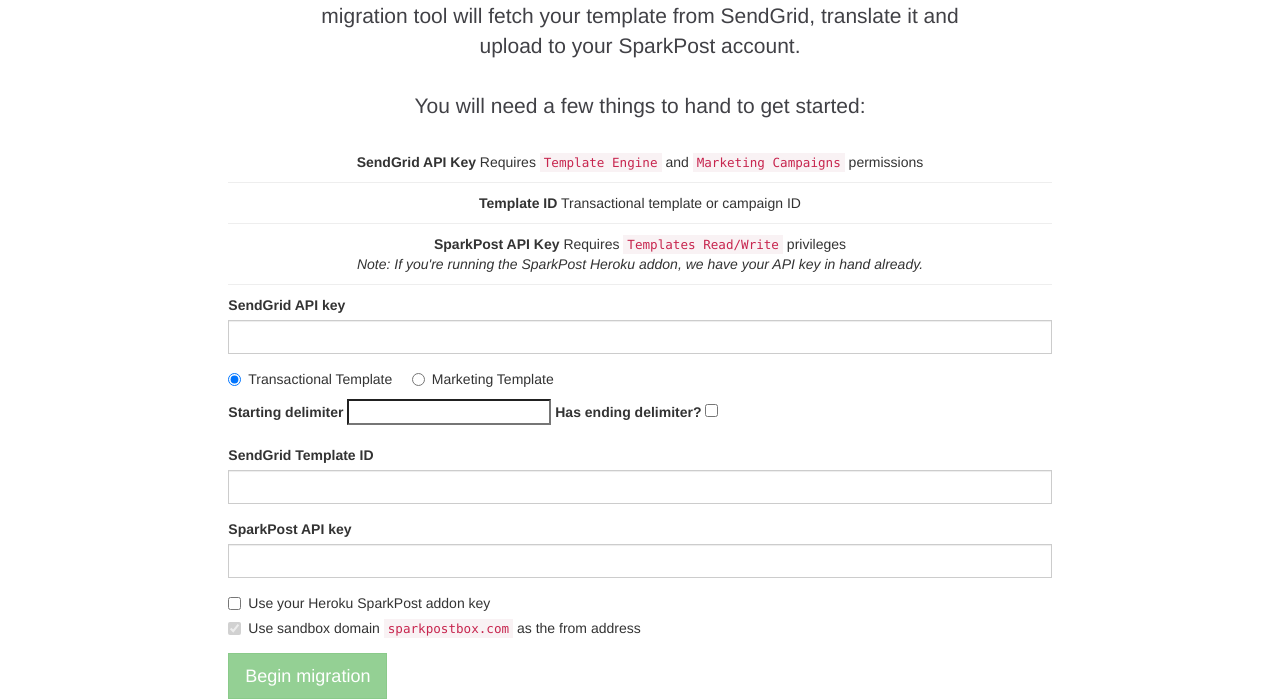
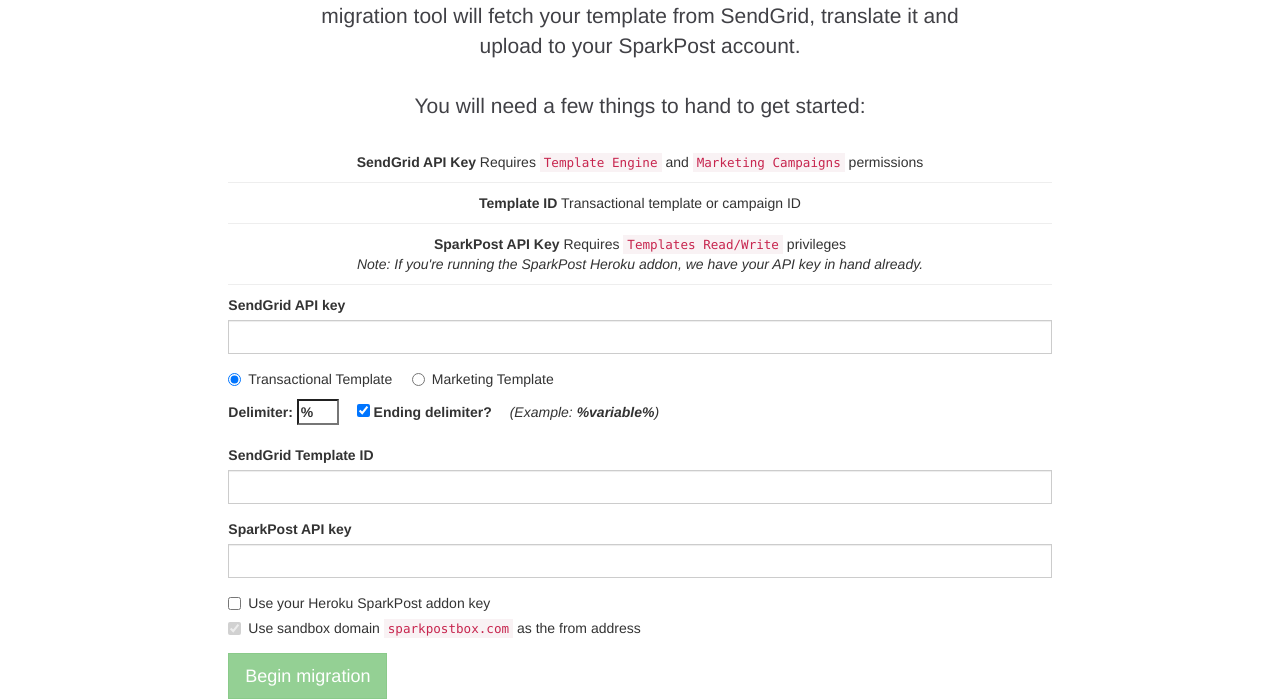
Before and after one commit to SparkPost/sendgrid-sparkpost-templates, a website: page static/migrate.html in a window 1280 px wide. Shown: the part 154-853 px from the top of the page. Drawn offline with nearby package versions, Linux system fonts and the light colour scheme; some packages are replaced by stand-ins of ours; a script that the page names is missing.

Commit message:
One-line transational template delimiter widgets

```diff
--- a/static/main.css
+++ b/static/main.css
@@ -151,3 +151,11 @@
   margin-top: 0;
   margin-bottom: 0;
 }
+
+#delimiterCtrls label {
+  padding-right: 1em;
+}
+
+.varExample {
+  font-style: italic;
+}
--- a/static/migrate.html
+++ b/static/migrate.html
@@ -81,16 +81,17 @@
                 </label>
               </div>
 
-              <div class="form-group" ng-show="!marketingTemplate">
-                  <label> Starting delimiter
-                    <input type="text" ng-model="startingDelimiter" />
-                  </label>
-                  <label> Has ending delimiter?
-                    <input type="checkbox" ng-model="endingDelimiter" name="endingDelimiter" id="endingDelimiter">
-                  </label>
-                  <div ng-show="startingDelimiter">
-                    Example: <strong>{{startingDelimiter}}tag{{ endingDelimiter ? startingDelimiter : null}}</strong>
-                  </div>
+              <div class="form-group" id="delimiterCtrls" ng-show="!marketingTemplate">
+                <label>Delimiter:
+                    <input type="text" size="2" ng-model="startingDelimiter" />
+                </label>
+                <label>
+                  <input type="checkbox" ng-model="endingDelimiter" name="endingDelimiter" id="endingDelimiter">
+                  Ending delimiter?
+                </label>
+                <span class="varExample">
+                (Example: <strong>{{startingDelimiter}}variable{{ endingDelimiter ? startingDelimiter : null}}</strong>)
+                </span>
               </div>
 
               <label for="sgTpl">SendGrid {{ marketingTemplate ? 'Campaign' : 'Template' }} ID <span class="text-warning" ng-show="migrateFrm.sgTpl.$touched && migrateFrm.sgTpl.$invalid">1+ chars required</span></label>
--- a/static/migrate.js
+++ b/static/migrate.js
@@ -8,12 +8,14 @@
     $scope.loading = false;
     $scope.sgAPIKey = '';
     $scope.sgTpl = '';
-    $scope.startingDelimiter = null;
     $scope.marketingTemplate = false;
     $scope.spAPIKey = '';
     $scope.useHerokuSPAPIKey = false;
     $scope.useSandboxDomain = true;
     $scope.sandboxDomain = 'sparkpostbox.com'; //TODO make it configurable?
+
+    $scope.startingDelimiter = '%';
+    $scope.endingDelimiter = true;
 
     $scope.$watch('marketingTemplate', function (newValue) {
       if (!newValue) {
--- a/static/translate.js
+++ b/static/translate.js
@@ -10,6 +10,9 @@
     $scope.sgEditor = null;
     $scope.spEditor = null;
     $scope.marketingTemplate = false;
+
+    $scope.startingDelimiter = '%';
+    $scope.endingDelimiter = true;
 
     function configureEditor(editor) {
       // Disable Ctrl-L binding - it clashes with a common browser keyboard shortcut
@@ -46,7 +49,6 @@
         showError('Empty SendGrid Template');
         return;
       }
-      console.log($scope.startingDelimiter);
       $scope.spEditor.setValue('');
       $scope.loading = true;
       clearAlerts();
```
Also changed, not shown: static/translate.html (+11 -10 lines).
